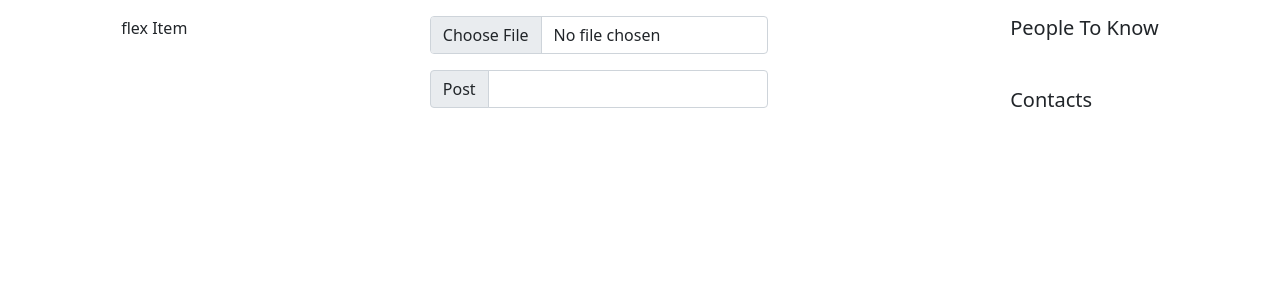
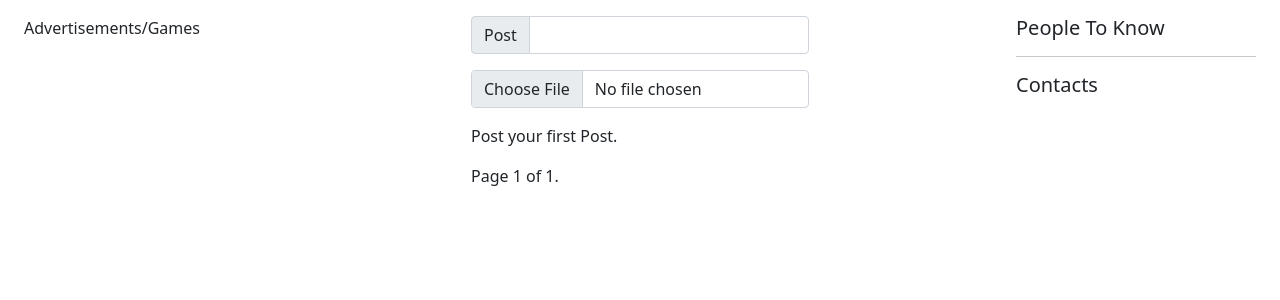
Before and after one commit to JohnG88/social_media3, a Django app: page / in a window 1280 px wide. Shown: the part 56-356 px from the top of the page. Run offline with Django 4.2, Linux system fonts and the light colour scheme; the visitor is signed in with stand-in values (Sample User, id 1); data comes from the database, SQL or seed files in the repository; data that the repository does not hold is empty; some libraries are stand-ins or nearby versions.

Commit message:
Added pagination to index page for posts using Django's built in Paginator

```diff
--- a/chatsystem/chatting/forms.py
+++ b/chatsystem/chatting/forms.py
@@ -37,7 +37,10 @@ class EditPostModelForm(forms.ModelForm):
         model = Post
         exclude = ('user','created', 'updated')
 
-
+class ProfilePostModelForm(forms.ModelForm):
+    class Meta:
+        model = Post
+        exclude = ('user', 'created', 'updated')
 
 # class LoginModelForm(forms.ModelForm):
 #     class Meta:
--- a/chatsystem/chatting/models.py
+++ b/chatsystem/chatting/models.py
@@ -45,6 +45,9 @@ class Comments(models.Model):
     def __str__(self):
         return str(self.user.username )
 
+    class Meta:
+        ordering = ['-created']
+
 class UserFollowing(models.Model):
     user = models.ForeignKey(User, on_delete=models.CASCADE, related_name="following")
     following_user_id = models.ManyToManyField(User, related_name="followers")
--- a/chatsystem/chatting/templates/chatting/index.html
+++ b/chatsystem/chatting/templates/chatting/index.html
@@ -56,29 +56,40 @@
 
 
 
-<div class="d-flex justify-content-around mt-3">
-    <div>flex Item</div>
+<div class="d-flex justify-content-between mt-3">
+    <div class="ms-4" style="width: 15rem">Advertisements/Games</div>
     <div>
         <div>
             <form method="post" enctype="multipart/form-data">
                 {% csrf_token %}
 
                 <div class="input-group mb-3">
+                    <button type="submit" class="input-group-text">Post</button>
+                    {{form.content|add_class:"form-control"}}
+                </div>
+
+                <div class="input-group mb-3">
                     {{form.image|add_class:"form-control"}}
                 </div>
 
-                <div class="input-group mb-3">
-                    <button type="submit" class="input-group-text">Post</button>
-                    {{form.content|add_class:"form-control"}}
-                </div>
             </form>
         </div>
-        {% for post in follower_user_posts %}
+        {% for post in page_obj %}
         <div class="post-center">
 
             <div style="width: 40rem">
                 <div class="card">
                     <div>
+                        <div class="card-body d-flex">
+                            {% for a in post.user.useravatar_set.all %}
+                                <a href="{% url 'profile' a.user.id %}"> <img src="{{a.avatar.url}}" class="rounded-circle" width="35px" height="35px"></a>
+                            {% endfor %}
+
+                            <a class="card-title ms-2" href="{% url 'profile' post.user.id %}">
+                                <h4>{{post.user.username}}</h4>
+                            </a>
+                        </div>
+
                         {% if post.image %}
                         <img
                             src="{{post.imageURL}}"
@@ -88,11 +99,7 @@
                         {% else %}
                         {% endif %}
                         <div class="card-body">
-                            <a
-                                class="card-title"
-                                href="{% url 'profile' post.user.id %}"
-                                ><h4>{{post.user.username}}</h4></a
-                            >
+
                             <h4 class="card-text">{{post.content}}</h4>
                             <p>{{post.created}}</p>
 
@@ -101,7 +108,7 @@
                                 >Edit Post</a
                             >
 
-                            <a href="{% url 'delete-post' post.id %}"
+                            <a class="ms-1" href="{% url 'delete-post' post.id %}"
                                 >Delete Post</a
                             >
                             {% else %}
@@ -120,7 +127,7 @@
                                         type="submit"
                                         name="post_id"
                                         value="{{post.id}}"
-                                        class="btn btn-danger"
+                                        class="btn btn-info"
                                     >
                                         Like
                                     </button>
@@ -129,7 +136,7 @@
                                         type="submit"
                                         name="post_id"
                                         value="{{post.id}}"
-                                        class="btn btn-info"
+                                        class="btn btn-danger"
                                     >
                                         Unlike
                                     </button>
@@ -182,17 +189,36 @@
                                         </div>
                                         {% endfor %}
                                 </div>
-                                </div>
+                            </div>
 
                         </div>
+
                     </div>
                 </div>
             </div>
         </div>
         {% empty %}
+            <p>Post your first Post.</p>
         {% endfor %}
+        <div class="pagination">
+            <span class="step-links">
+                {% if page_obj.has_previous %}
+                    <a href="?page=1">&laquo; first</a>
+                    <a href="?page={{ page_obj.previous_page_number }}">previous</a>
+                {% endif %}
+
+                <span class="current">
+                    Page {{ page_obj.number }} of {{ page_obj.paginator.num_pages }}.
+                </span>
+
+                {% if page_obj.has_next %}
+                    <a href="?page={{ page_obj.next_page_number }}">next</a>
+                    <a href="?page={{ page_obj.paginator.num_pages }}">last &raquo;</a>
+                {% endif %}
+            </span>
+        </div>
     </div>
-    <div>
+    <div class="me-4" style="width: 15rem">
         <h5>People To Know</h5>
         <div>
             {% for users in available %}
@@ -210,7 +236,8 @@
                 </div>
             {% endfor %}
         </div>
-        <div class="mt-5">
+        <hr>
+        <div class="mt-1">
             <h5>Contacts</h5>
             {% for f_users in all_followed_profiles %}
             <div class="mb-3 d-flex align-item-center">
--- a/chatsystem/chatting/templates/chatting/navbar.html
+++ b/chatsystem/chatting/templates/chatting/navbar.html
@@ -1,5 +1,5 @@
 <nav class="navbar navbar-expand-lg navbar-light bg-light">
-    <a class="navbar-brand" href="#">Chatting</a>
+    <a class="navbar-brand" href="{% url 'index' %}">Chatting</a>
     <div>
         <ul class="navbar-nav mr-auto">
             {% if user.is_authenticated %}
--- a/chatsystem/chatting/views.py
+++ b/chatsystem/chatting/views.py
@@ -5,10 +5,11 @@ from django.contrib.auth import login, authenticate, logout
 from django.contrib.auth.forms import AuthenticationForm
 from django.contrib.auth.decorators import login_required
 from django.contrib.auth.models import User
+from django.core.paginator import Paginator
 from django.db.models import Q
 from django.urls import reverse
 from .models import Post, UserFollowing, UserAvatar, Comments
-from .forms import PostModelForm, UserAvatarModelForm, CustomUserCreationForm, CommentsModelForm
+from .forms import PostModelForm, UserAvatarModelForm, CustomUserCreationForm, CommentsModelForm, ProfilePostModelForm
 
 import random
 
@@ -65,6 +66,11 @@ def index(request):
         follower_user_posts = Post.objects.filter(Q(user__followers=followed_profiles) | Q(user=main_user)).distinct()
         print(f"Follower Ids {follower_user_posts}")
 
+        paginator = Paginator(follower_user_posts, 10)
+        page_number = request.GET.get('page')
+        page_obj = paginator.get_page(page_number)
+        print(f'Pagination Post {paginator}')
+
         # profiles = Profile.objects.all().exclude(user=self.user)
         users = User.objects.all().exclude(id=main_user.id)
         print(f"Users {users}")
@@ -90,7 +96,7 @@ def index(request):
 
 
 
-    context = {'follower_user_posts': follower_user_posts, 'all_followed_profiles': all_followed_profiles, 'form': form, 'comment_form': comment_form, 'user': user, 'available': available[:3]}
+    context = {'follower_user_posts': follower_user_posts, 'all_followed_profiles': all_followed_profiles, 'form': form, 'comment_form': comment_form, 'user': user, 'available': available[:3], 'page_obj': page_obj}
     return render(request, "chatting/index.html", context)
 
 @login_required(login_url='login')
@@ -174,12 +180,22 @@ def profile_view(request, id):
             following_bool = False
         print(f"This is the followed user boolean {following_bool}")
 
-        posts = Post.objects.filter(user=user).all()
+        r_user = User.objects.get(id=request.user.id)
+        print(f"r_user {r_user}")
+        user_avatar = UserAvatar.objects.get(user=user)
+        print(f"User Avatar {user_avatar}" )
 
-        r_user = User.objects.get(id=id)
-        print(f"r_user {r_user}")
-        user_avatar = UserAvatar.objects.get(user=r_user)
-        print(f"User Avatar {user_avatar}" )
+        # for some reason post worked by moving it above UserAvatarModelForm, idk why that is, it doesn't work if placed below UserAvatarModelForm
+        profile_post_form = PostModelForm(request.POST or None, request.FILES or None)
+        # print(f"post model form {profile_post_form}")
+
+        if request.method == 'POST':
+            if profile_post_form.is_valid():
+                post_form = profile_post_form.save(commit=False)
+                post_form.user = r_user
+                profile_post_form.save()
+                # post_form = PostModelForm()
+                return HttpResponseRedirect(reverse('profile', args=[id]))
 
         # Add the instance to form not keep creating UserAvatar queries
         form = UserAvatarModelForm(request.POST or None, request.FILES or None, instance=user_avatar)
@@ -193,14 +209,14 @@ def profile_view(request, id):
 
         default_image = 'avatar.png'
 
-
+        posts = Post.objects.filter(user=user).all()
         # Idk if this is standard but it created the UserAvatar queries for each existing user(already created a signal to create the queries each time a user registers, so I commented it out)
         # users = User.objects.all()
         # for user in users:
         #     UserAvatar.objects.create(user=user)
 
 
-    context = {'user': user, 'followed_user': followed_user, 'count': followed_user.total_followers, 'following': user.followers.all().count(), 'follow_bool': following_bool, 'posts': posts, 'user_avatar': user_avatar, 'form': form, 'default_mage': default_image}
+    context = {'user': user, 'followed_user': followed_user, 'count': followed_user.total_followers, 'following': user.followers.all().count(), 'follow_bool': following_bool, 'posts': posts, 'user_avatar': user_avatar, 'form': form, 'default_mage': default_image, 'profile_post_form': profile_post_form}
     return render(request, "chatting/profile.html", context)
 
 def delete_avatar(request, id):
```
Also changed, not shown: chatsystem/chatting/templates/chatting/profile.html (+59 -18 lines).
